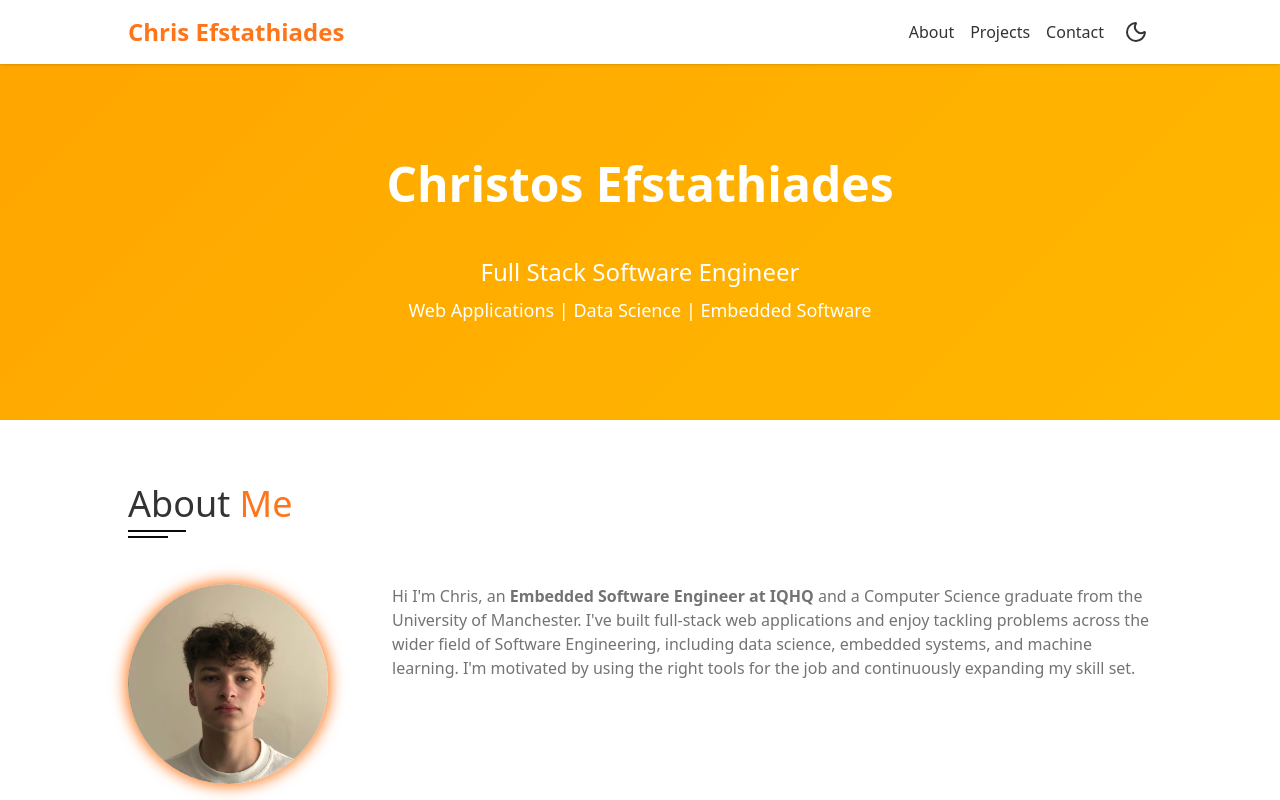
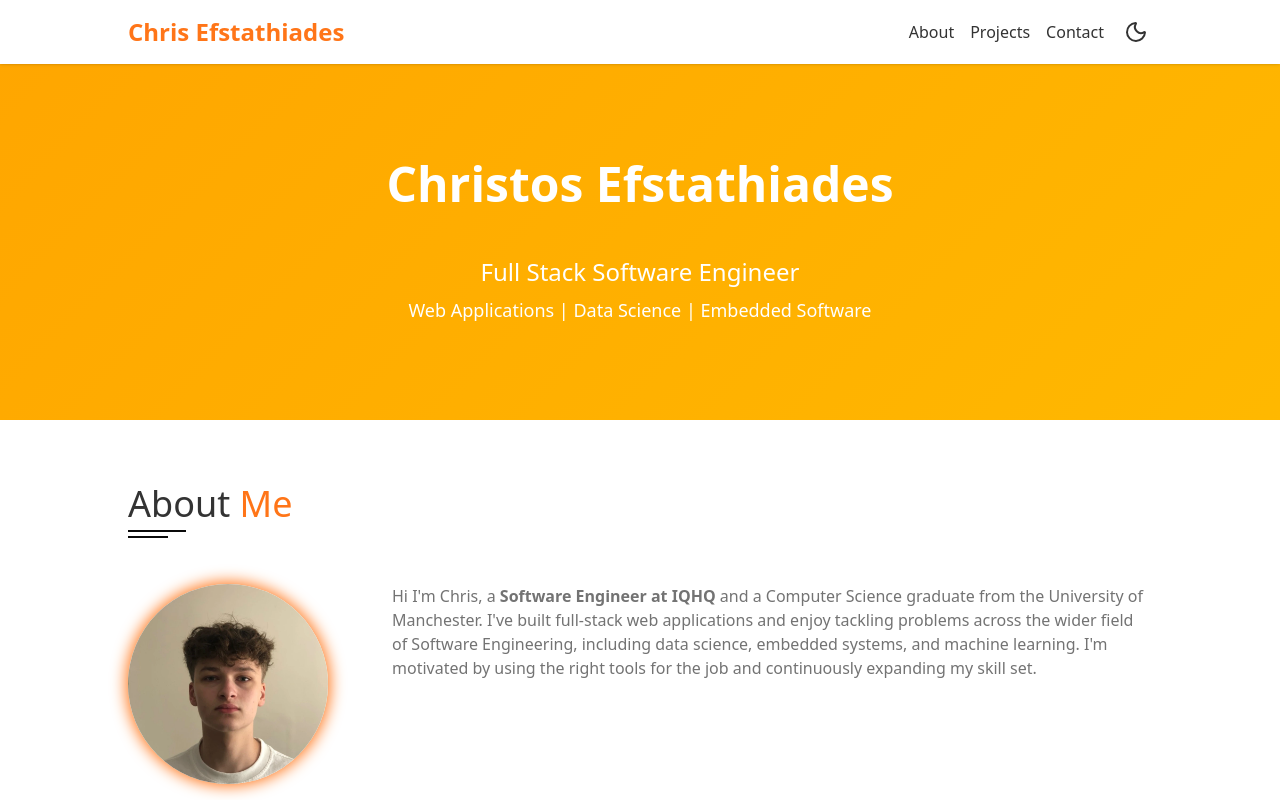
Before and after one commit to ChristosEfstathiades/Portfolio, a React (Vite) app: page / in a window 1280 px wide. Shown: the top 800 px of the page. Built offline with nearby package versions, Linux system fonts and the light colour scheme.

Commit message:
Update job title from 'Embedded' to 'Software'

```diff
--- a/src/App.tsx
+++ b/src/App.tsx
@@ -59,8 +59,8 @@ function App() {
                             alt="My Face"
                         />
                         <p className="text-[#737373]">
-                            Hi I'm Chris, an{" "}
-                            <b>Embedded Software Engineer at IQHQ</b> and a
+                            Hi I'm Chris, a{" "}
+                            <b>Software Engineer at IQHQ</b> and a
                             Computer Science graduate from the University of
                             Manchester. I've built full-stack web applications
                             and enjoy tackling problems across the wider field
```
